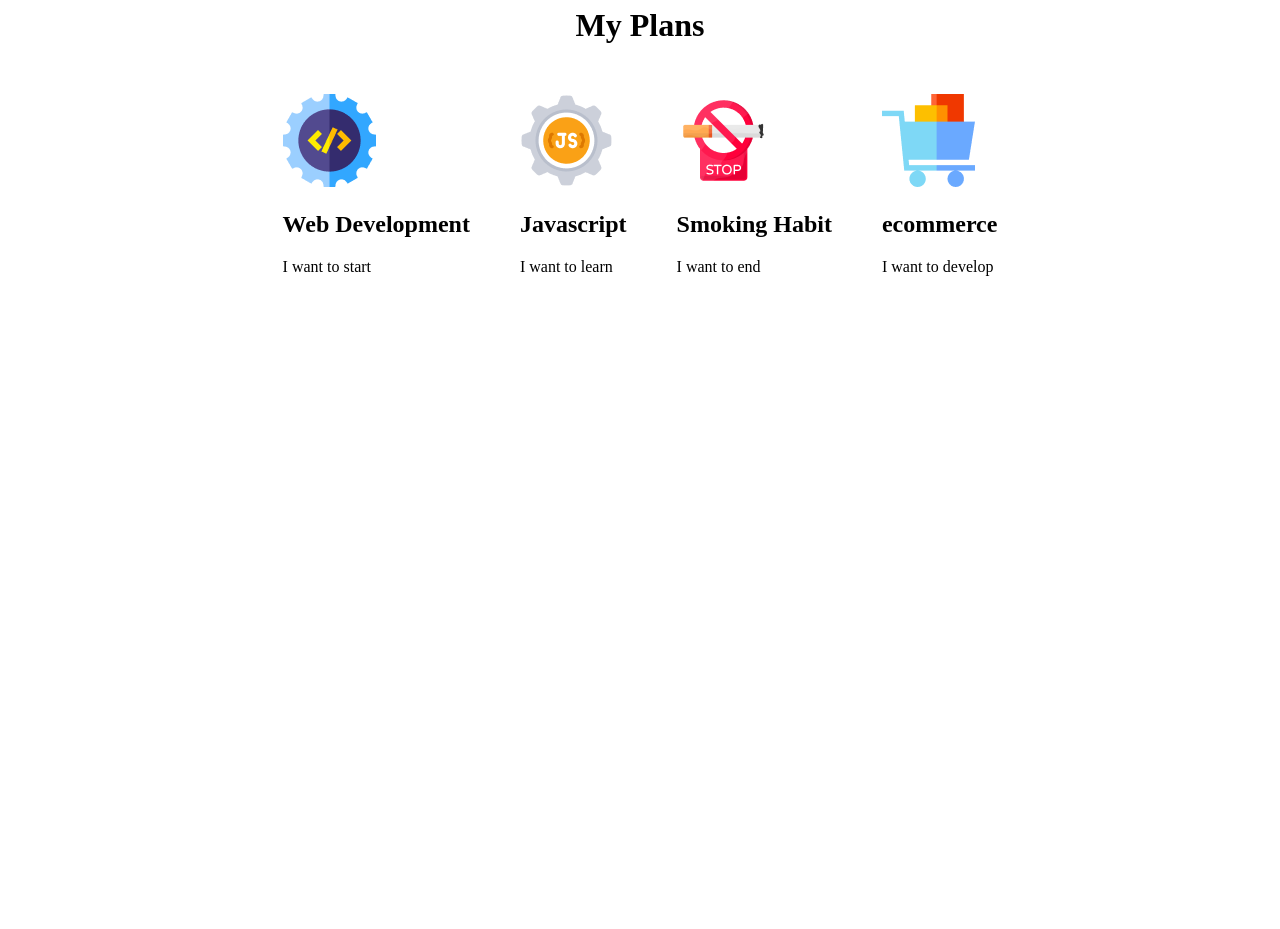
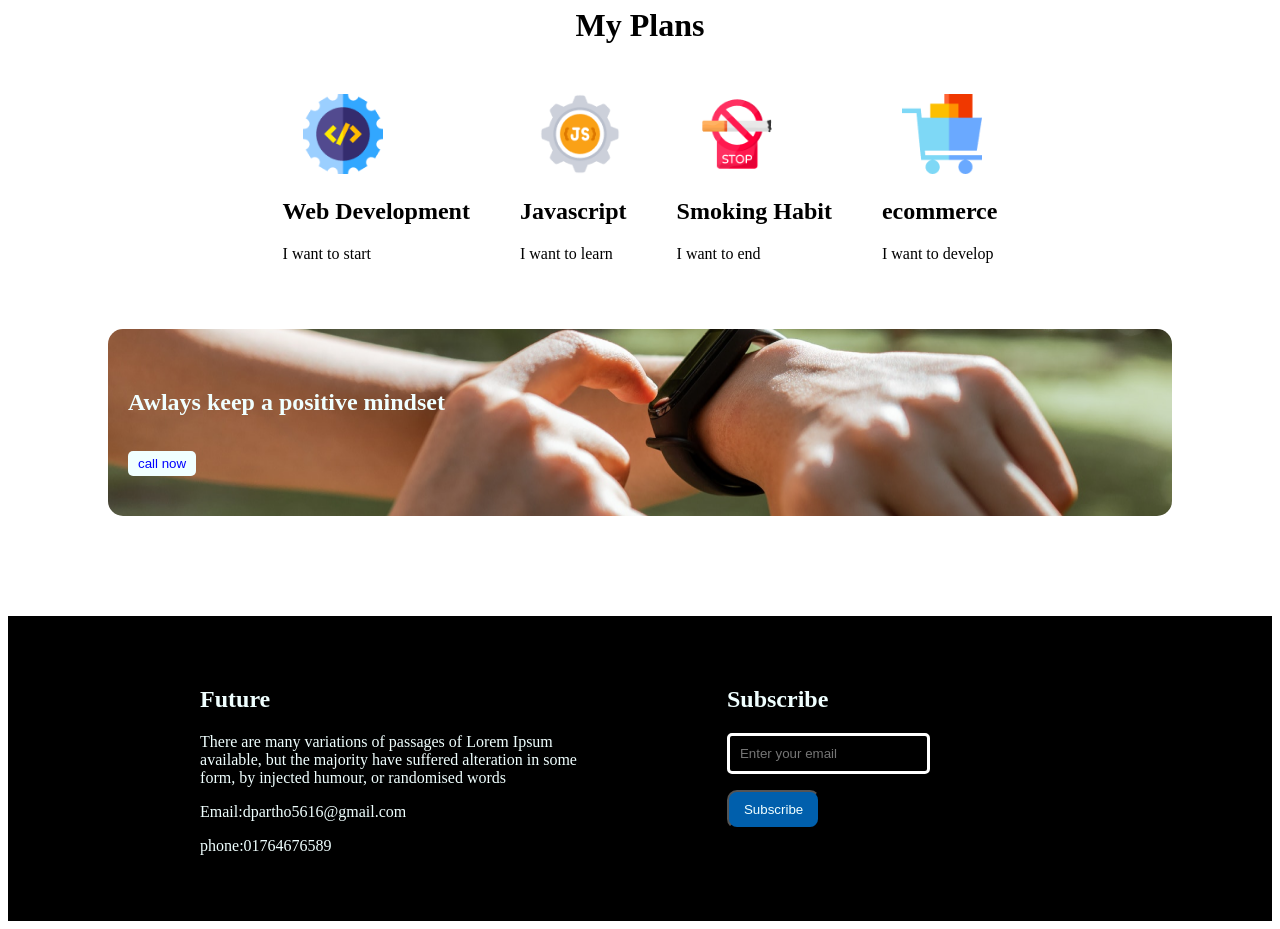
Before and after one commit to PritrirajPartho/seven-assign-one, a plain HTML site: page index.html in a window 1280 px wide. Shown: the part 1159-2088 px from the top of the page. Before the commit the page ends 1459 px from the top, so only its background shows below. Drawn offline with Linux system fonts and the light colour scheme.

Commit message:
Last-added

```diff
--- a/index.html
+++ b/index.html
@@ -39,7 +39,7 @@
     <h1 class="ekaki">My Plans</h1>
     <section class="section-three">
       <div class="icon-hub">
-         <img src="images/icons/web.png" alt="" srcset="">
+         <img  src="images/icons/web.png" alt="" srcset="">
          <h1>Web Development</h1>
          <p>I want to start</p>
       </div>
@@ -60,7 +60,23 @@
       </div>
     </section>
     <section class="section-four">
-
+        <h1>Awlays keep a positive mindset</h1>
+        <button class="btn-contact-one">call now</button>
+    </section>
+    <section class="section-five">
+      <div>
+        <h1>Future</h1>
+        <p>There are many variations of passages of Lorem Ipsum<br>
+         available, but the majority have suffered alteration in some<br>
+         form, by injected humour, or randomised words</p>
+         <p>Email:dpartho5616@gmail.com</p>
+         <p>phone:01764676589</p>
+      </div>
+      <div>
+          <h1>Subscribe</h1>
+          <p class="input-email"><input type="email" name="email" id="" placeholder="Enter your email"></p>
+          <button class="btn-subscribe">Subscribe</button>
+      </div>
     </section>
 </body>
 </html>
--- a/style.css
+++ b/style.css
@@ -59,3 +59,47 @@
     margin-right: 25px;
     margin-left: 25px;
 }
+.icon-hub img{
+  margin-left: 20px;
+  width: 80px;
+  height: 80px;
+}
+/*Section four */
+.section-four{
+    background-image: url("images/gradient1.png");
+    background-image: url("images/watch.png");
+    background-position: center;
+    margin-left: 100px;
+    margin-right: 100px;
+    margin-top: 50px;
+    padding: 40px 20px;
+    border-radius: 15px;
+}
+.section-four h1{
+  color: azure;
+}
+/*section five ekon */
+.section-five{
+    justify-content: center;
+    display: flex;
+    background-color: black;
+    color: azure;
+    margin-top: 100px;
+    padding-top: 50px;
+    padding-bottom: 50px;
+}
+.section-five div{
+   margin-right: 150px;
+}
+.btn-subscribe{
+    color: azure;
+    background-color: #005FAC;
+    padding: 10px 15px;
+    border-radius: 10px;
+}
+.input-email input{
+    padding: 10px 10px;
+    border-radius: 5px;
+    background-color: black;
+    border: 3px solid white;
+}
```
